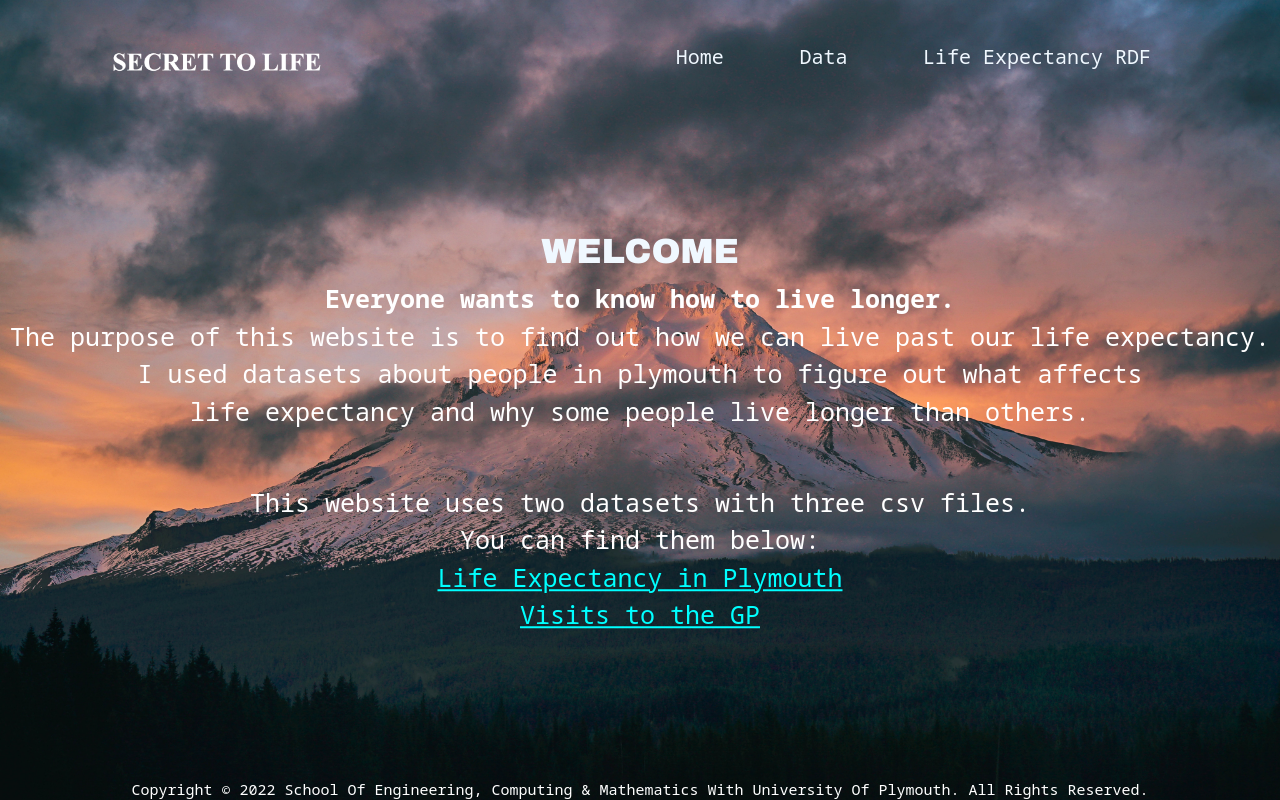
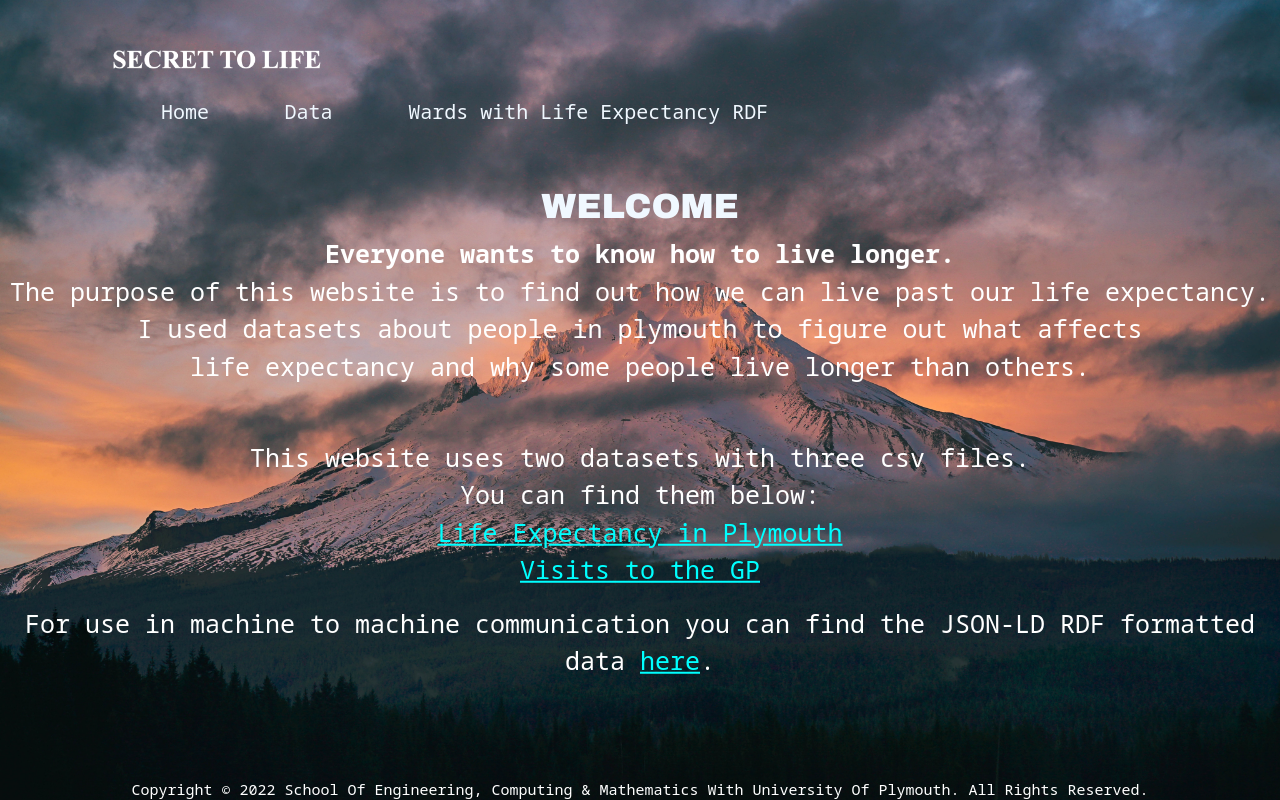
Before and after one commit to Aydivv/API-with-LDA, a PHP site: page /Public/index.php in a window 1280 px wide. Run offline with PHP 8.4, Linux system fonts and the light colour scheme.

Commit message:
Final touches.

```diff
--- a/Linked_Data/Public/css/main.css
+++ b/Linked_Data/Public/css/main.css
@@ -35,7 +35,7 @@
 .navbar ul li a {
     text-decoration: none;
     color: aliceblue;
-    text-transform: capitalize;
+    text-transform: none;
     font-size: 20px;
 }
 
--- a/Linked_Data/Public/header.php
+++ b/Linked_Data/Public/header.php
@@ -8,16 +8,16 @@
     <meta name="viewport" content="width=device-width, initial-scale=1">
     <link href="https://cdn.jsdelivr.net/npm/bootstrap@5.1.3/dist/css/bootstrap.min.css" rel="stylesheet" integrity="sha384-1BmE4kWBq78iYhFldvKuhfTAU6auU8tT94WrHftjDbrCEXSU1oBoqyl2QvZ6jIW3" crossorigin="anonymous">
     <title>Home</title>
-    <link rel="stylesheet" href="/Public/css/main.css"/>
+    <link rel="stylesheet" href="../Public/css/main.css"/>
 </head>
 <body>
 <div class="banner">
     <div class="navbar">
         <a href="index.php"><img src="img/logo.png" class="logo" /></a>
         <ul>
-            <li><a class='btn' href="index.php"">home</a></li>
+            <li><a class='btn' href="index.php"">Home</a></li>
             <li><a class='btn' href="data.php">Data</a></li>
-            <li><a class="btn" href="../LifeExpectancy">Life Expectancy RDF</a></li>
+            <li><a class="btn" href="../LifeExpectancy">Wards with Life Expectancy RDF</a></li>
         </ul>
     </div>
 </div>
--- a/Linked_Data/Public/index.php
+++ b/Linked_Data/Public/index.php
@@ -29,6 +29,7 @@
                 <br><a href="https://plymouth.thedata.place/dataset/life-expectancy-plymouth"><u>Life Expectancy in Plymouth</u></a>
                 <br><a href="https://plymouth.thedata.place/dataset/gender-age-all-visits-plymouth/resource/1b95bf56-00e6-4ea5-aa5f-13d6d0decf5a"><u>Visits to the GP</u></a>
             </p>
+            <p>For use in machine to machine communication you can find the JSON-LD RDF formatted data <a href="../LifeExpectancy"><u>here</u></a>.</p>
 
         </div>
     </div>
```
Also changed, not shown: 1 other file.
